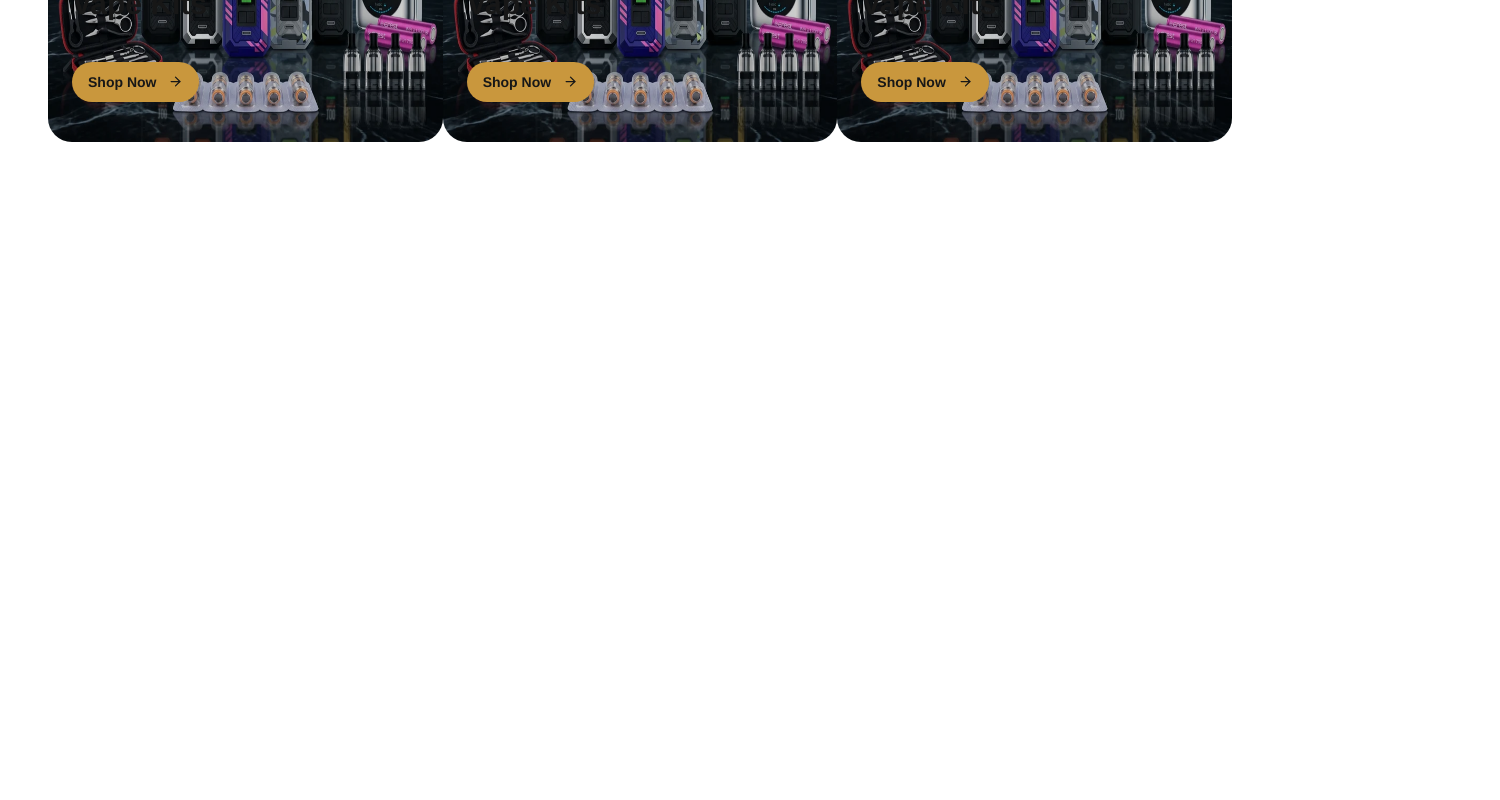
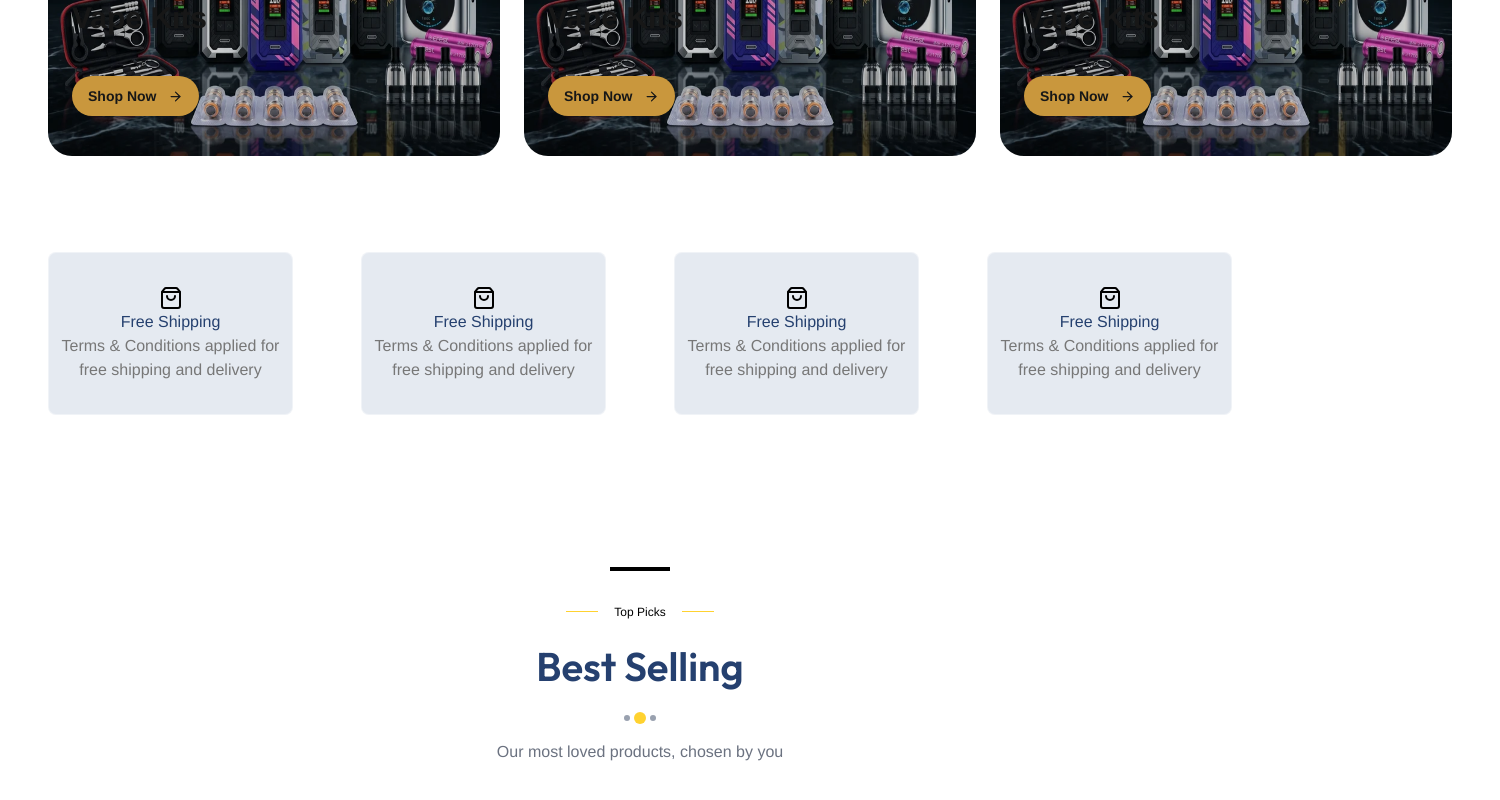
Before and after one commit to hissamdev/clone-vapestall, a Next.js app: page / in a window 1280 px wide. Shown: the part 1376-2176 px from the top of the page, 1500 px wide, since content can reach past the window. Before the commit the page ends 1600 px from the top, so only its background shows below. Built offline with nearby package versions, Linux system fonts and the light colour scheme.

Commit message:
Completed category section, working on best selling section

```diff
--- a/src/app/globals.css
+++ b/src/app/globals.css
@@ -34,3 +34,12 @@ body {
     height: 1px;
     background-color: orange;
 }
+
+.gradient__label::before {
+    content: "";
+    display: block;
+    margin: 0 auto 0 auto;
+    width: 60px;
+    height: 4px;
+    background-color: black;
+}
--- a/src/app/layout.tsx
+++ b/src/app/layout.tsx
@@ -1,7 +1,7 @@
 import type { Metadata } from "next";
 import { Geist, Geist_Mono, Outfit } from "next/font/google";
 import "./globals.css";
-import Header from "../components/ui/Header";
+import Header from "../components/nav/Header";
 
 const geistSans = Geist({
     variable: "--font-geist-sans",
--- a/src/app/page.tsx
+++ b/src/app/page.tsx
@@ -1,15 +1,17 @@
 import Image from "next/image";
-import Header from "../components/ui/Header";
+import Header from "../components/nav/Header";
 import Link from "next/link";
 import { Diamond, MoveUpRight } from "lucide-react";
 import Hero from "../components/home-page/Hero";
 import ShopByCategory from "../components/home-page/ShopByCategory";
+import BestSeller from "../components/home-page/BestSeller";
 
 export default function Home() {
     return (
         <>
             <Hero />
             <ShopByCategory />
+            <BestSeller />
         </>
     );
 }
--- /dev/null
+++ b/src/components/home-page/BestSeller.tsx
@@ -0,0 +1,14 @@
+import SectionTopPattern from "../ui/SectionTopPattern";
+import SmallLabel from "../ui/SmallLabel";
+
+export default function BestSeller() {
+    return (
+        <section className="py-24 h-screen bg-white text-center">
+            <SectionTopPattern
+                label="Top Picks"
+                heading="Best Selling"
+                desc="Our most loved products, chosen by you"
+            />
+        </section>
+    );
+}
--- a/src/components/home-page/ShopByCategory.tsx
+++ b/src/components/home-page/ShopByCategory.tsx
@@ -1,6 +1,7 @@
-import { ArrowRight } from "lucide-react";
+import { ArrowRight, ShoppingBag } from "lucide-react";
 import Image from "next/image";
 import Link from "next/link";
+import React from "react";
 
 const categories = [
     {
@@ -23,10 +24,33 @@ const categories = [
     },
 ];
 
+const features = [
+    {
+        icon: <ShoppingBag color="black" className="inline" />,
+        title: "Free Shipping",
+        desc: "Terms & Conditions applied for free shipping and delivery",
+    },
+    {
+        icon: <ShoppingBag color="black" className="inline" />,
+        title: "Free Shipping",
+        desc: "Terms & Conditions applied for free shipping and delivery",
+    },
+    {
+        icon: <ShoppingBag color="black" className="inline" />,
+        title: "Free Shipping",
+        desc: "Terms & Conditions applied for free shipping and delivery",
+    },
+    {
+        icon: <ShoppingBag color="black" className="inline" />,
+        title: "Free Shipping",
+        desc: "Terms & Conditions applied for free shipping and delivery",
+    },
+];
+
 export default function ShopByCategory() {
     return (
-        <section className="shop-by-category h-screen bg-white text-center">
-            <p className="shop-by-category__label mt-12 inline-flex items-center uppercase text-orange-400 text-sm font-semibold tracking-widest">
+        <section className="shop-by-category py-14 bg-white text-center">
+            <p className="shop-by-category__label inline-flex items-center uppercase text-orange-400 text-sm font-semibold tracking-widest">
                 Find your favorites
             </p>
             <h2 className="pt-2 text-[#25406f] text-5xl font-semibold font-outfit">
@@ -38,7 +62,7 @@ export default function ShopByCategory() {
                 <span className="w-7 h-px bg-orange-400 shadow"></span>
             </div>
 
-            <div className="category-boxes mt-12 mx-auto px-12 flex justify-between text-left">
+            <div className="category-boxes w-375 mt-12 mx-auto px-12 flex justify-between gap-6 text-left">
                 {categories.map((category, idx) => (
                     <CategoryBox
                         key={idx}
@@ -46,6 +70,17 @@ export default function ShopByCategory() {
                         goldenTag={category.goldenTag}
                         title={category.title}
                         url={category.url}
+                    />
+                ))}
+            </div>
+
+            <div className="mt-24 mx-auto px-12 flex gap-17 max-w-375">
+                {features.map((feature, idx) => (
+                    <FeatureBox
+                        key={idx}
+                        icon={feature.icon}
+                        title={feature.title}
+                        desc={feature.desc}
                     />
                 ))}
             </div>
@@ -94,3 +129,21 @@ const CategoryBox = ({
         </Link>
     );
 };
+
+const FeatureBox = ({
+    icon,
+    title,
+    desc,
+}: {
+    icon: React.ReactNode;
+    title: string;
+    desc: string;
+}) => {
+    return (
+        <div className="py-8 text-center border border-white/40 bg-[#E5EAF1] rounded-lg">
+            {icon}
+            <p className="text-[#25406F]">{title}</p>
+            <p className="text-[#777777]">{desc}</p>
+        </div>
+    );
+};
--- /dev/null
+++ b/src/components/ui/SectionTopPattern.tsx
@@ -0,0 +1,27 @@
+import SmallLabel from "./SmallLabel";
+
+export default function SectionTopPattern({
+    label,
+    heading,
+    desc,
+}: {
+    label: string;
+    heading: string;
+    desc: string;
+}) {
+    return (
+        <>
+            <div className="gradient__label mb-6" />
+            <SmallLabel label={label} />
+            <h2 className="pt-4 text-[40px] text-[#25406f] font-semibold font-outfit">
+                {heading}
+            </h2>
+            <div className="mt-4 flex justify-center items-center gap-1">
+                <span className="w-1.5 aspect-square bg-gray-400 rounded-full" />
+                <span className="w-3 aspect-square bg-amber-300 rounded-full" />
+                <span className="w-1.5 aspect-square bg-gray-400 rounded-full" />
+            </div>
+            <p className="mt-4 text-[#6b7280]">{desc}</p>
+        </>
+    );
+}
--- /dev/null
+++ b/src/components/ui/SmallLabel.tsx
@@ -0,0 +1,9 @@
+export default function SmallLabel({ label }: { label: string }) {
+    return (
+        <div className="inline-flex items-center gap-4">
+            <span className="inline-block w-8 h-px bg-amber-300"></span>
+            <span className="text-xs text-black">{label}</span>
+            <span className="inline-block w-8 h-px bg-amber-300"></span>
+        </div>
+    );
+}
```
Also changed, not shown: src/components/nav/Header.tsx (renamed from src/components/ui/Header.tsx).
